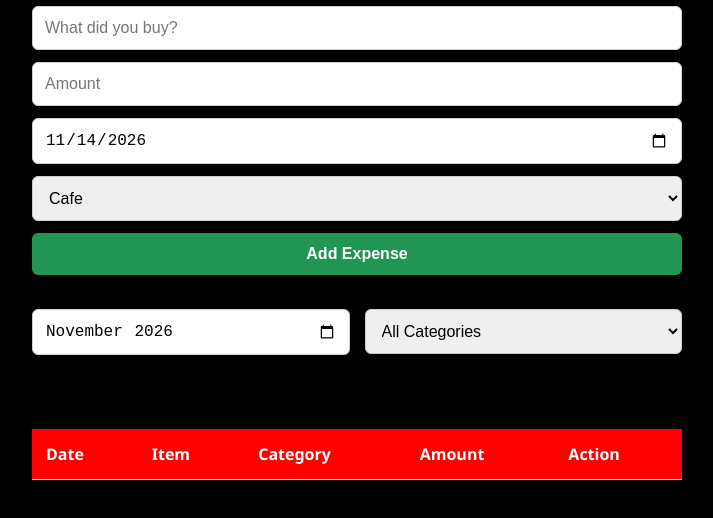
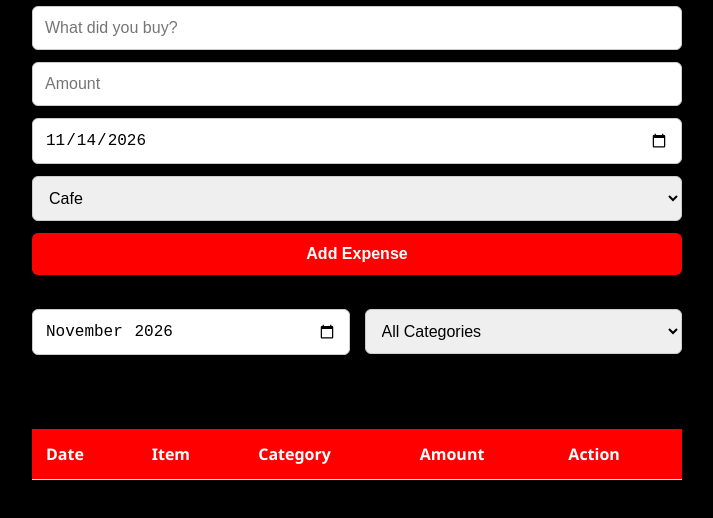
Before and after one commit to NithinAravindRR/my-spending-monitor, a plain HTML site: page index.html in a window 1280 px wide. In both pictures the pointer is over the button "Add Expense". Shown: the part 116-634 px from the top of the page, without its empty margins (283-996 px from the left). Drawn offline with Linux system fonts and the light colour scheme.

Commit message:
Update style.css

```diff
--- a/style.css
+++ b/style.css
@@ -33,7 +33,7 @@ button {
       font-weight: bold;
 }
 button:hover {
-      background-color: #219653;
+      background-color: red;
 }
 .filter-section {
       display: flex;
```
